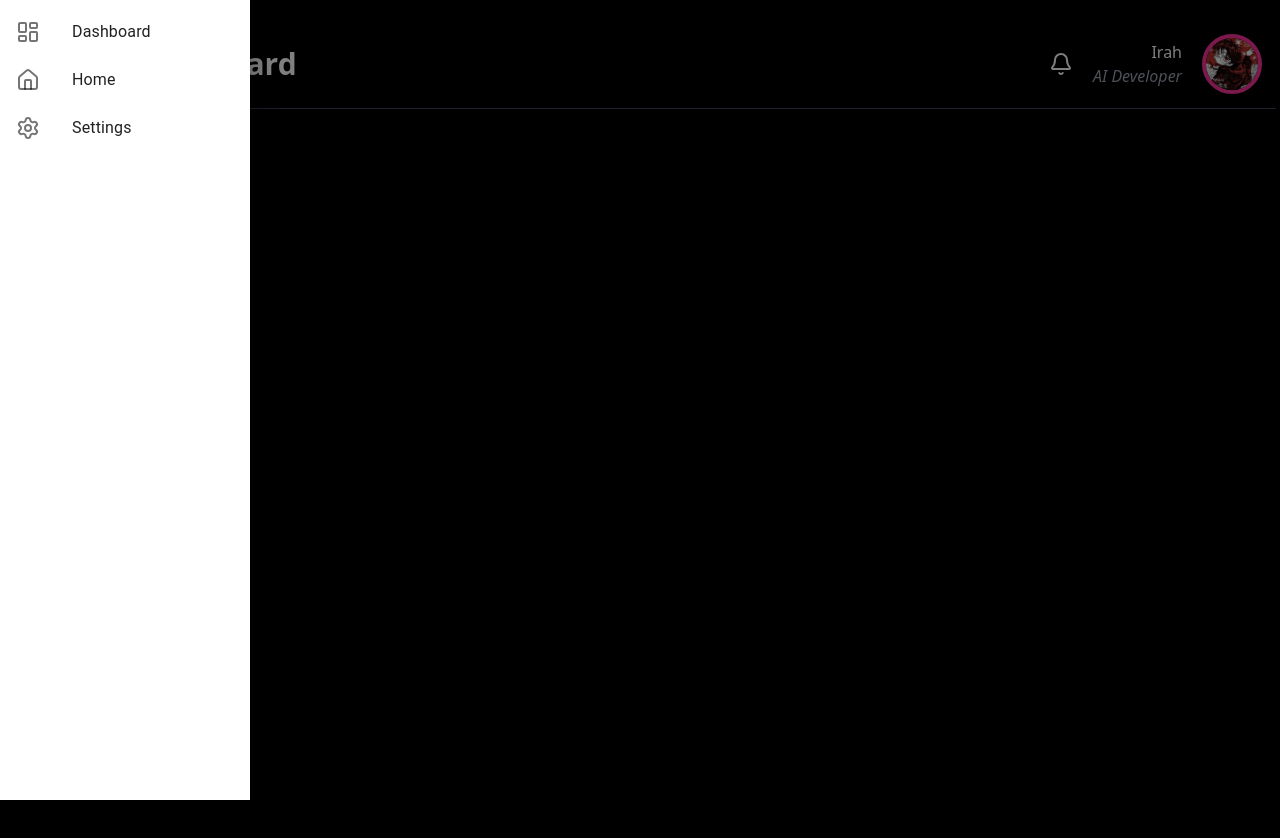
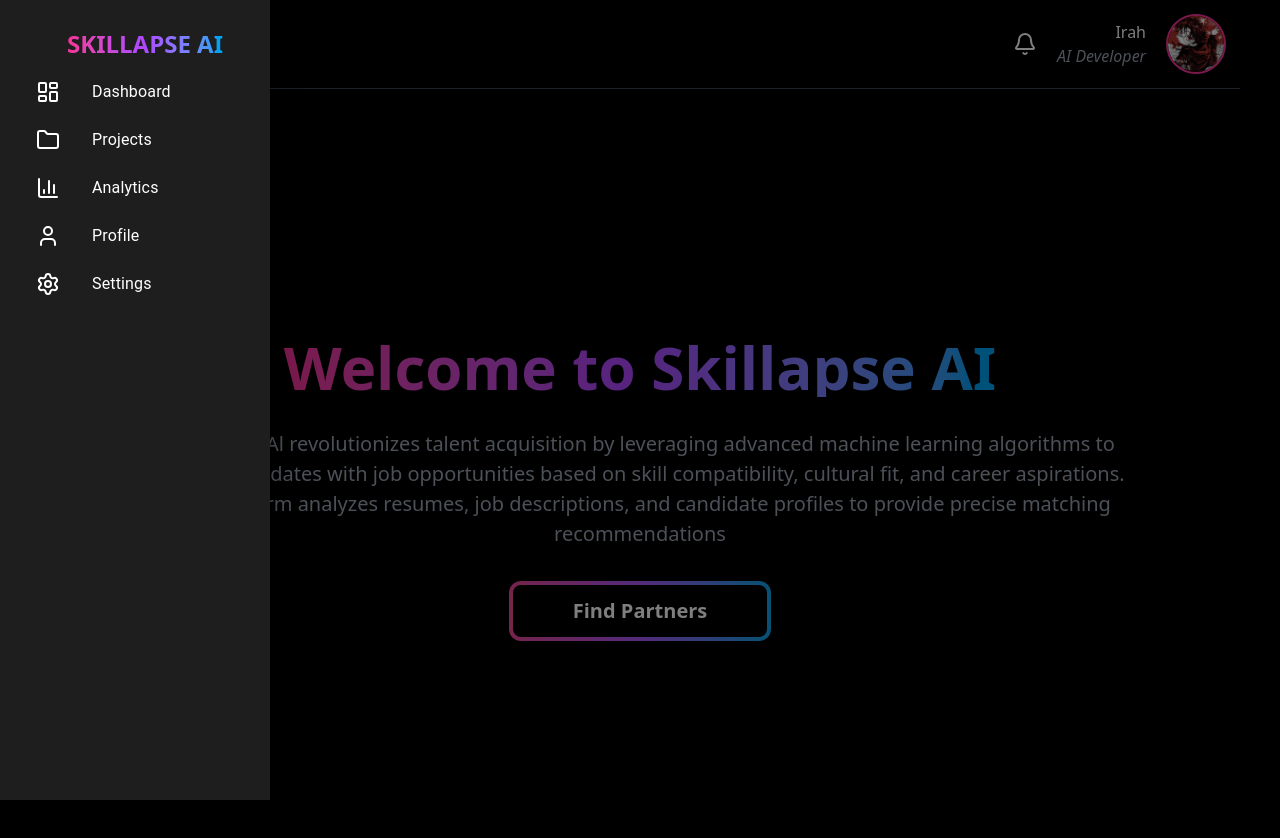
Before and after one commit to HariPrasanth290905/Skillapse-AI, a React (Vite) app in the folder skillapse-ai-frontend/: page / in a window 1280 px wide. Both pictures are taken after a click on the button 52 px from the left and 64 px from the top of the page. Shown: the top 838 px of the page. Before the commit the page ends 800 px from the top, so only its background shows below. Built offline with nearby package versions, Linux system fonts and the light colour scheme.

Commit message:
dashboard updated

```diff
--- a/skillapse-ai-frontend/src/App.jsx
+++ b/skillapse-ai-frontend/src/App.jsx
@@ -7,11 +7,15 @@ import {
 import Master from "./pages/Master";
 import Dashboard from "./pages/Dashboard/Dashboard";
 import "./App.css";
+import Notfound from "./Notfound";
+import Welcome from "./pages/Dashboard/Dash_Components/Welcome";
 function App() {
   const router = createBrowserRouter(
     createRoutesFromElements(
       <Route path="/" element={<Master />}>
         <Route index element={<Dashboard />} />
+        <Route path="test" element={<Welcome />} />
+        <Route path="*" element={<Notfound />} />
       </Route>
     )
   );
--- /dev/null
+++ b/skillapse-ai-frontend/src/Notfound.jsx
@@ -0,0 +1,10 @@
+
+function Notfound() {
+  return (
+    <div className="not-found">
+      <img src="./src/assets/404.svg" alt="not_found" />
+    </div>
+  )
+}
+
+export default Notfound
--- /dev/null
+++ b/skillapse-ai-frontend/src/Test/Test.jsx
@@ -0,0 +1,9 @@
+import Welcome from '../pages/Dashboard/Dash_Components/Welcome'
+
+function Test() {
+  return (
+    <Welcome/>
+  )
+}
+
+export default Test
--- a/skillapse-ai-frontend/src/index.css
+++ b/skillapse-ai-frontend/src/index.css
@@ -10,8 +10,22 @@ body {
 }
 
 @layer components {
+  /* Dashboard  */
+  .dash {
+    @apply flex items-center justify-between mx-5;
+  }
+
+  .dash-content {
+    @apply flex flex-col items-center pl-5 pt-7;
+  }
+
+  .dash-content h1 {
+    @apply text-2xl font-extrabold bg-gradient-to-r from-pink-500 via-purple-500 to-sky-500 bg-clip-text text-transparent;
+  }
+
+  /* Navbar */
   .flex-center {
-    @apply flex justify-between items-center p-3.5 mx-5;
+    @apply flex w-full justify-between items-center p-3.5 mx-5;
   }
 
   nav {
@@ -19,7 +33,7 @@ body {
   }
 
   .flex-center img {
-    @apply max-w-[60px] rounded-full border-4 border-pink-500;
+    @apply max-w-[60px] rounded-full border-2 border-pink-500;
   }
 
   .flex-center h1 {
@@ -37,4 +51,32 @@ body {
   .flex-center i {
     @apply text-gray-400;
   }
+
+  /* Not Found */
+  .not-found{
+    @apply flex justify-center items-center h-screen w-full
+  }
+  .not-found img{
+    @apply max-w-200
+  }
+
+  /* Welcome Section */
+  #welcome{
+    @apply flex flex-col w-full items-center gap-8 p-10 h-dvh justify-center
+  }
+
+  #welcome h1{
+    @apply text-6xl font-extrabold bg-gradient-to-r from-pink-500 via-purple-500 to-sky-500 bg-clip-text text-transparent ;
+  }
+
+  #welcome p{
+    @apply  text-center text-[20px] text-gray-400 w-10/12
+  }
+
+  #welcome button {
+  @apply rounded-xl px-15 py-3 text-xl font-semibold cursor-pointer relative border-4 border-transparent;
+  background-image: linear-gradient(rgb(0, 0, 0), rgb(0, 0, 0)), linear-gradient(to right, #ec4899, #a855f7, #0ea5e9);
+  background-origin: border-box;
+  background-clip: padding-box, border-box;
 }
+}
--- /dev/null
+++ b/skillapse-ai-frontend/src/pages/Dashboard/Dash_Components/Dash.jsx
@@ -0,0 +1,17 @@
+import {
+  LayoutDashboard,
+  Folder,
+  BarChart3,
+  User,
+  Settings
+} from "lucide-react";
+
+const menuItems = [
+  { text: "Dashboard", icon: <LayoutDashboard color="white" />, path: "/" },
+  { text: "Projects", icon: <Folder color="white" />, path: "/projects" },
+  { text: "Analytics", icon: <BarChart3 color="white" />, path: "/analytics" },
+  { text: "Profile", icon: <User color="white" />, path: "/profile" },
+  { text: "Settings", icon: <Settings color="white" />, path: "/settings" },
+];
+
+export default menuItems;
--- a/skillapse-ai-frontend/src/pages/Dashboard/Dash_Components/Sidebar.jsx
+++ b/skillapse-ai-frontend/src/pages/Dashboard/Dash_Components/Sidebar.jsx
@@ -8,24 +8,17 @@ import {
   ListItemText,
 } from "@mui/material";
 import {
-  HomeIcon,
-  LayoutDashboardIcon,
   MenuIcon,
-  SettingsIcon,
 } from "lucide-react";
 import { useState } from "react";
 import { Link } from "react-router-dom";
+import menuItems from "./dash";
 
 function Sidebar() {
   const [open, setOpen] = useState(false);
 
   const toggleDrawer = (state) => () => setOpen(state);
 
-  const menuItems = [
-    { text: "Dashboard", icon: <LayoutDashboardIcon />, path: "/" },
-    { text: "Home", icon: <HomeIcon />, path: "/home" },
-    { text: "Settings", icon: <SettingsIcon />, path: "/settings" },
-  ];
 
   return (
     <>
@@ -38,7 +31,17 @@ function Sidebar() {
         open={open}
         onClose={toggleDrawer(false)}
         variant="temporary"
+        slotProps={{
+          paper: {
+            sx: {
+              bgcolor: "#1e1e1e",
+              color: "#fff",
+            },
+          },
+        }}
       >
+       <div className="dash-content">
+         <h1>SKILLAPSE AI</h1>
         <List sx={{ width: 250 }}>
           {menuItems.map((item, index) => (
             <ListItem key={index} disablePadding>
@@ -53,6 +56,7 @@ function Sidebar() {
             </ListItem>
           ))}
         </List>
+       </div>
       </Drawer>
     </>
   );
--- /dev/null
+++ b/skillapse-ai-frontend/src/pages/Dashboard/Dash_Components/Welcome.jsx
@@ -0,0 +1,44 @@
+import { useGSAP } from "@gsap/react";
+import gsap from "gsap";
+import { SplitText } from "gsap/all";
+
+function Welcome() {
+  useGSAP(() => {
+    const content = new SplitText("#welcome p", {
+      type: "lines",
+    });
+    gsap.from(content.lines, {
+      x: -100,
+      opacity: 0,
+      duration: 0.5,
+      stagger: 0.3,
+      delay: 0.2,
+    });
+    gsap.from("#welcome button", {
+      opacity: 0,
+      duration: 2,
+      delay: 1,
+    });
+    gsap.from("#welcome h1", {
+      y: -50,
+      opacity: 0,
+      duration: 0.5,
+    });
+  }, []);
+
+  return (
+    <section id="welcome">
+      <h1>Welcome to Skillapse AI</h1>
+      <p>
+        SkillMatch Al revolutionizes talent acquisition by leveraging advanced
+        machine learning algorithms to match candidates with job opportunities
+        based on skill compatibility, cultural fit, and career aspirations. Our
+        platform analyzes resumes, job descriptions, and candidate profiles to
+        provide precise matching recommendations
+      </p>
+      <button>Find Partners</button>
+    </section>
+  );
+}
+
+export default Welcome;
--- a/skillapse-ai-frontend/src/pages/Dashboard/Dashboard.jsx
+++ b/skillapse-ai-frontend/src/pages/Dashboard/Dashboard.jsx
@@ -1,10 +1,15 @@
-import { Sidebar } from "lucide-react";
 import Nav from "./Dash_Components/Nav";
+import Sidebar from "./Dash_Components/Sidebar";
+import Welcome from "./Dash_Components/Welcome";
 
 function Dashboard() {
   return (
     <>
-    <Nav/>
+    <div className="dash">
+      <Sidebar />
+      <Nav />
+    </div>
+    <Welcome/>
     </>
   );
 }
--- a/skillapse-ai-frontend/src/pages/Master.jsx
+++ b/skillapse-ai-frontend/src/pages/Master.jsx
@@ -1,16 +1,8 @@
 import { Outlet } from "react-router-dom";
-import Sidebar from "./Dashboard/Dash_Components/Sidebar";
 
 function Master() {
   return (
-  <div style={{display:'flex'}} className="mx-9 w-full">
-  <Sidebar/>
-
-  <main style={{ flexGrow: 1, padding: "20px" }}>
-    <Outlet />
-  </main>
-</div>
-
+    <Outlet/>
   );
 }
 
```
Also changed, not shown: skillapse-ai-frontend/src/assets/404.svg (added).
